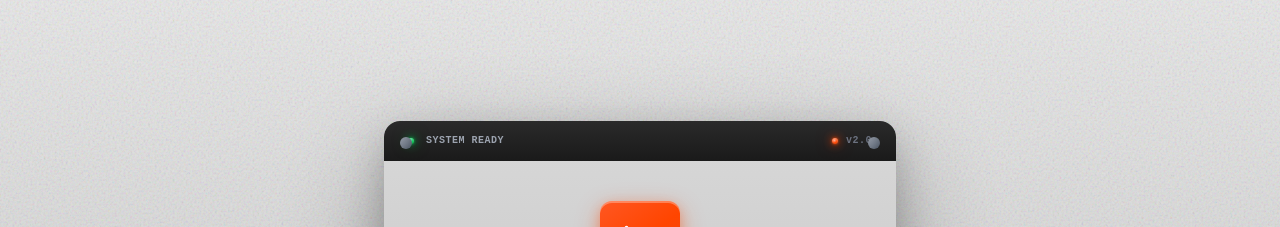
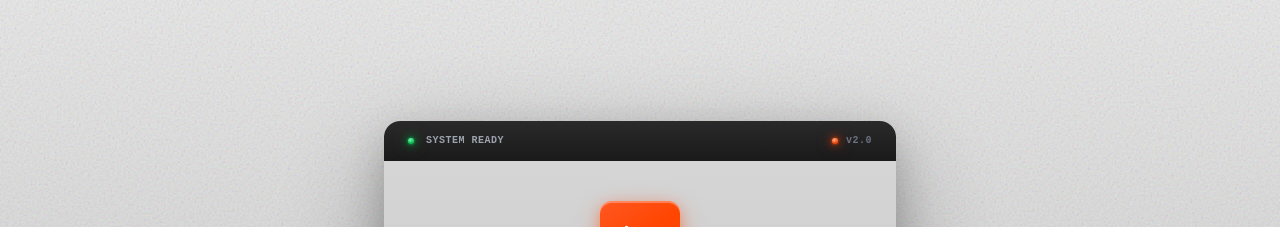
Before and after one commit to alonsix6/Research_Pedidos, a Next.js app: page / in a window 1280 px wide. Shown: the top 227 px of the page. Built offline with nearby package versions, Linux system fonts and the light colour scheme.

Commit message:
fix: Remove top screws that overlap with LED indicators

```diff
--- a/app/page.tsx
+++ b/app/page.tsx
@@ -225,9 +225,7 @@ export default function Home() {
           </div>
         </div>
 
-        {/* Decorative screws */}
-        <div className="absolute top-4 left-4 w-3 h-3 rounded-full bg-gradient-to-br from-gray-400 to-gray-600 shadow-inner" />
-        <div className="absolute top-4 right-4 w-3 h-3 rounded-full bg-gradient-to-br from-gray-400 to-gray-600 shadow-inner" />
+        {/* Decorative screws - only on bottom to not interfere with top bar */}
         <div className="absolute bottom-4 left-4 w-3 h-3 rounded-full bg-gradient-to-br from-gray-400 to-gray-600 shadow-inner" />
         <div className="absolute bottom-4 right-4 w-3 h-3 rounded-full bg-gradient-to-br from-gray-400 to-gray-600 shadow-inner" />
       </motion.div>
```
